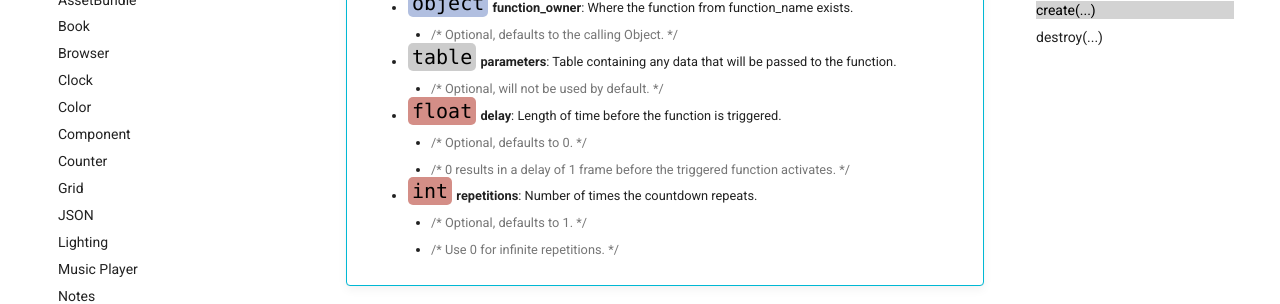
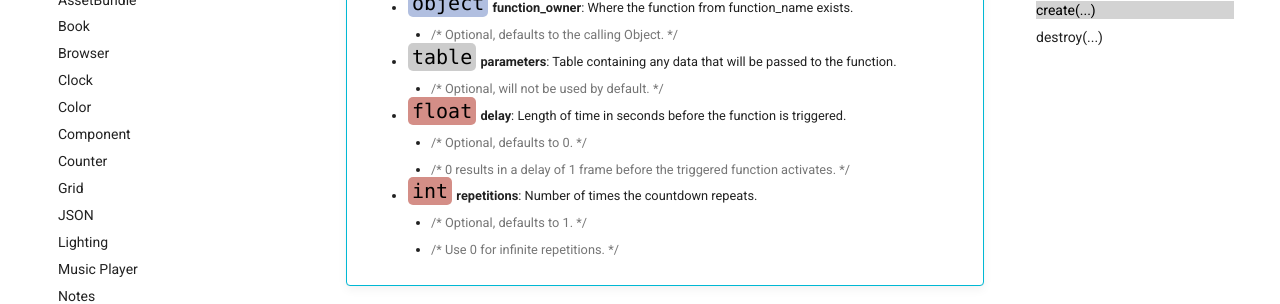
Before and after one commit to Berserk-Games/Tabletop-Simulator-API, an MkDocs documentation site: the page built from docs/timer.md, in a window 1280 px wide and 900 px high, scrolled down 1309 px. Shown: the part 152-456 px from the top of the window. Built offline with MkDocs 1.6.1 and Material for MkDocs 9.7.7, drawn with Linux system fonts in a browser that asks for light colours; comment, search, counter and statistics services are not loaded.

Commit message:
Clarify units on Timer.create's delay parameter

```diff
--- a/docs/timer.md
+++ b/docs/timer.md
@@ -29,7 +29,7 @@ destroy([<span class="tag str"></span>](types.md)&nbsp;identifier) | Destroys a
             * {>>Optional, defaults to the calling Object.<<}
         * [<span class="tag tab"></span>](types.md) **parameters**: Table containing any data that will be passed to the function.
             * {>>Optional, will not be used by default.<<}
-        * [<span class="tag flo"></span>](types.md) **delay**: Length of time before the function is triggered.
+        * [<span class="tag flo"></span>](types.md) **delay**: Length of time in seconds before the function is triggered.
             * {>>Optional, defaults to 0.<<}
             * {>>0 results in a delay of 1 frame before the triggered function activates.<<}
         * [<span class="tag int"></span>](types.md) **repetitions**: Number of times the countdown repeats.
```
